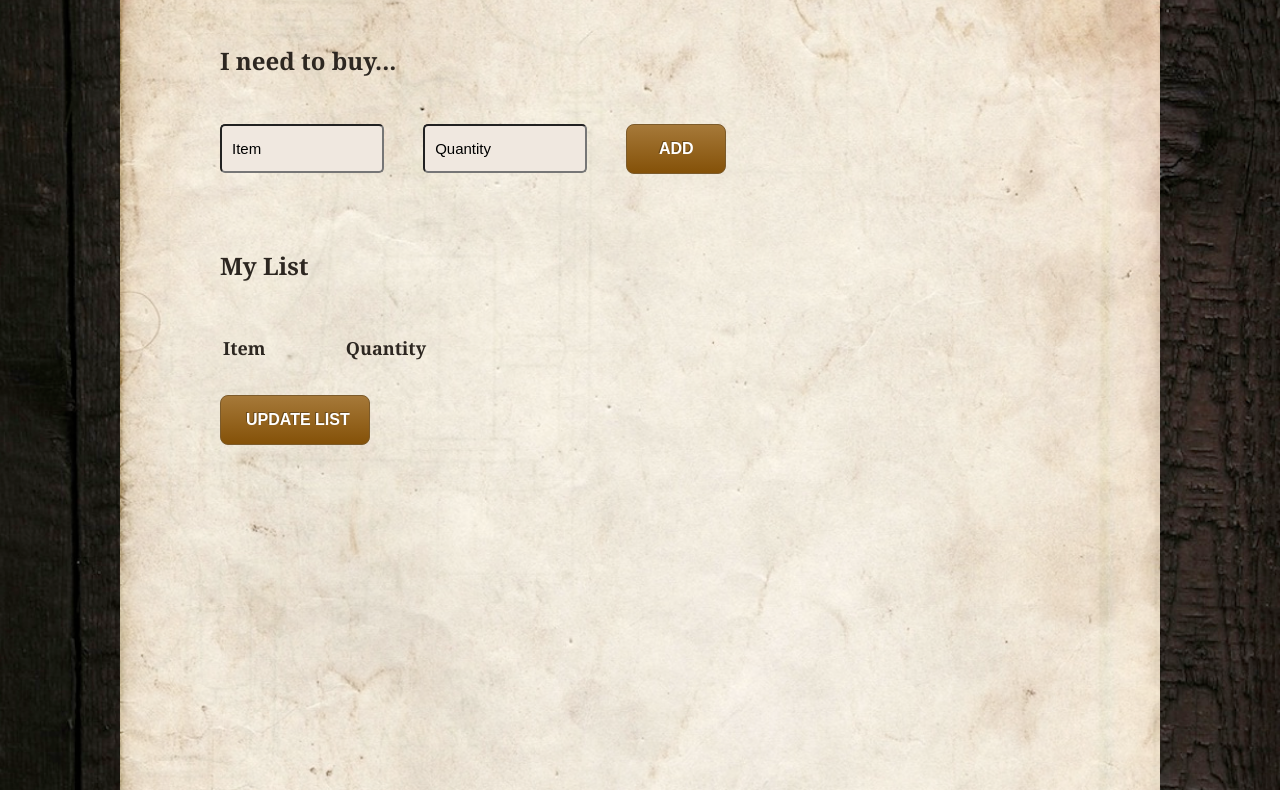
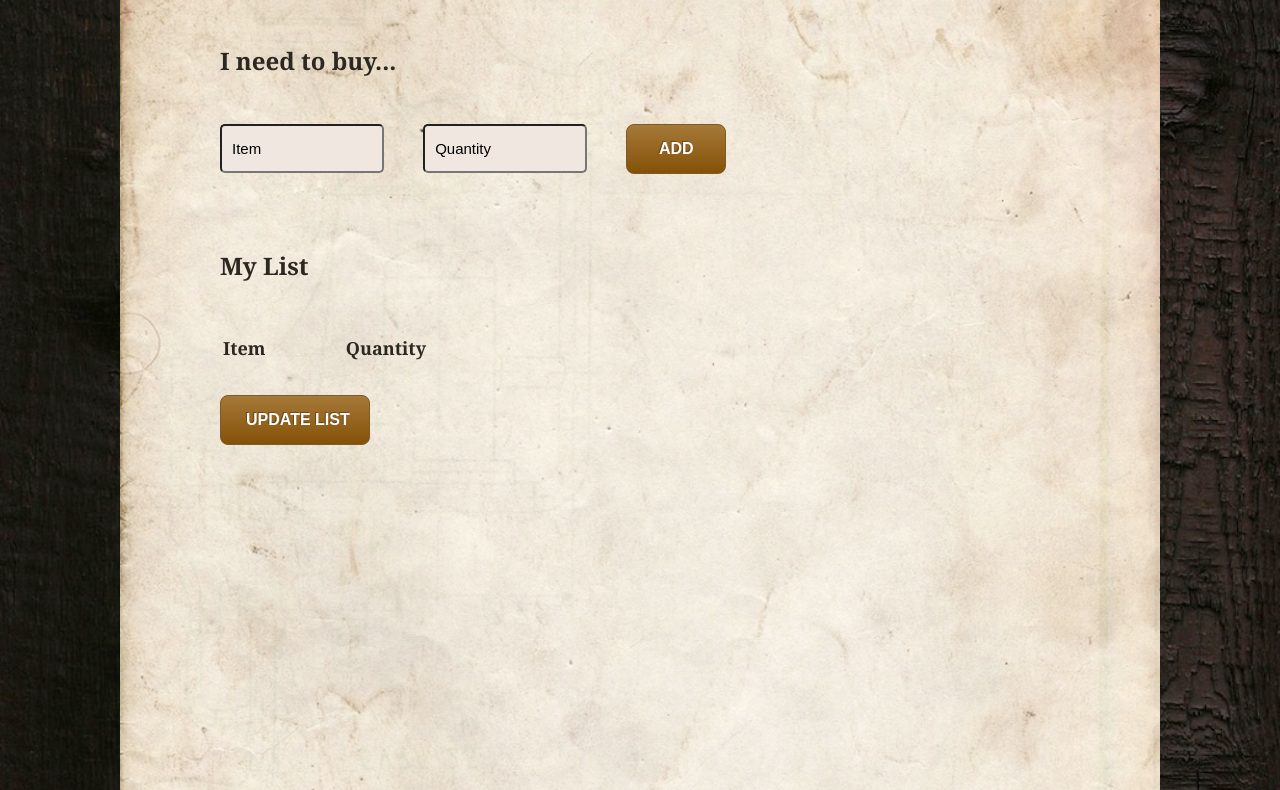
Before and after one commit to case-dubs/shoppinglist, a plain HTML site: page index.html in a window 1280 px wide. Shown: the part 240-1030 px from the top of the page. Drawn offline with Linux system fonts and the light colour scheme.

Commit message:
more background resizing

```diff
--- a/main.css
+++ b/main.css
@@ -12,12 +12,11 @@ body{
 	background:
 		url('./images/wood_background.jpg') 100% no-repeat;
 	background-size: cover;
-	height: 1200px;
+/*	height: 1200px;*/
 	min-width: 1040px;
 	margin-left: auto;
 	margin-right: auto;
 	position: absolute;
-	min-width: 1040px;
 }
 
 #listPaper {
@@ -30,7 +29,7 @@ body{
 	margin-right: auto;
 	position: relative;
 	background:
-		url('./images/old_paper.jpg') 100% no-repeat;
+		url('./images/old_paper.jpg') no-repeat;
 	background-size: cover;
 	margin-top: 75px;
 }
```
